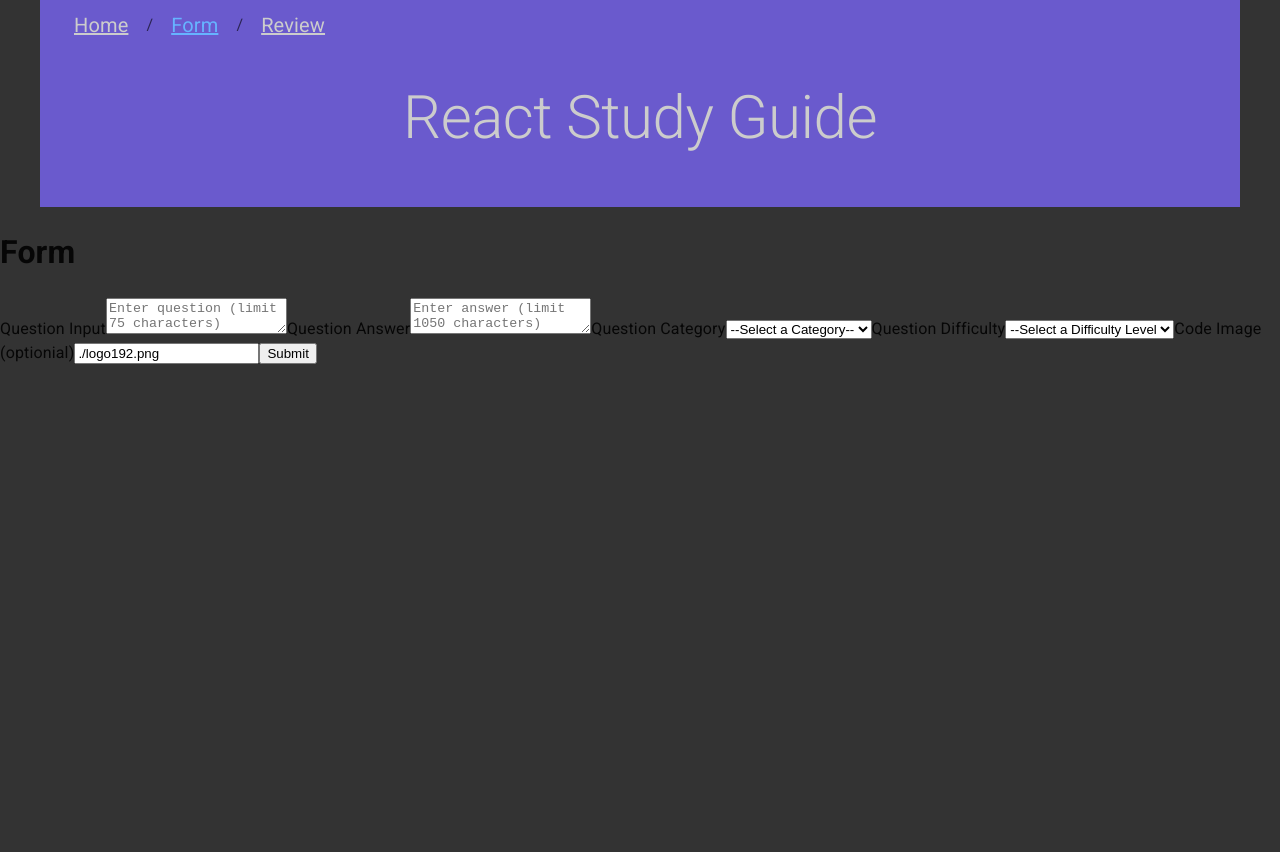
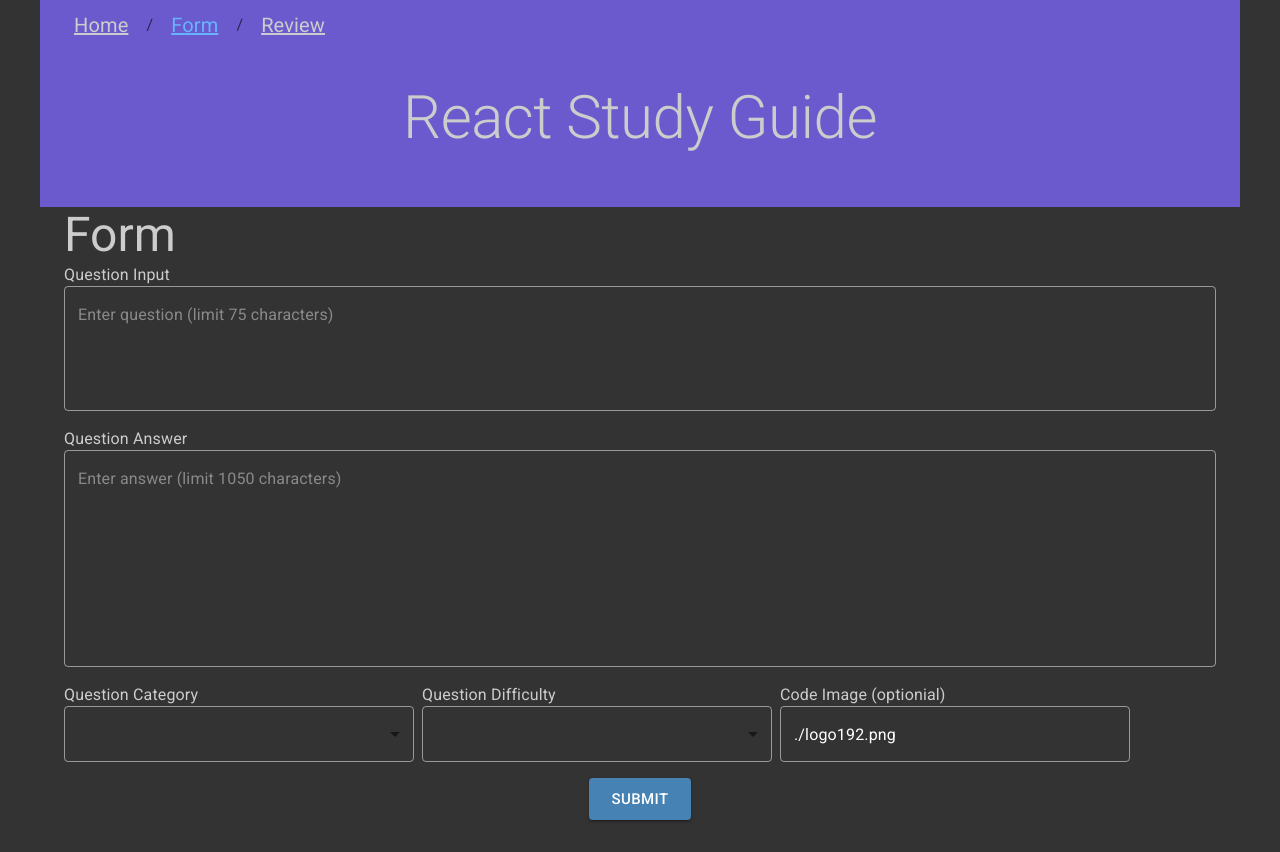
Before and after one commit to CooleyWC/project-phase-2, a React (Create React App) app in the folder my-app/: page /question/new in a window 1280 px wide. Before the commit the page ends 800 px from the top, so only its background shows below. Built offline with nearby package versions, Linux system fonts and the light colour scheme; data requests are answered from the project's data file.

Commit message:
added styling to Form

```diff
--- a/my-app/db.json
+++ b/my-app/db.json
@@ -107,6 +107,15 @@
       "code": "./logo192.png",
       "review": false,
       "id": 12
+    },
+    {
+      "title": "hello",
+      "answer": "bro",
+      "category": "jsx",
+      "difficulty": "easy",
+      "code": "./logo192.png",
+      "review": false,
+      "id": 13
     }
   ]
 }
--- a/my-app/src/Form.js
+++ b/my-app/src/Form.js
@@ -1,5 +1,10 @@
 import React, {useState} from 'react';
 import { useOutletContext, useNavigate } from 'react-router-dom';
+import Box from '@mui/material/Box';
+import { InputLabel, Typography, Container, TextField, Button } from '@mui/material';
+import MenuItem from '@mui/material/MenuItem';
+import Select from '@mui/material/Select';
+
 
 const Form = () => {
     const {onAddNewQuestion, URL} = useOutletContext();
@@ -54,33 +59,54 @@
       }
 
     return (
+        <Container>
+        <Box>
         <div>
-            <h1>Form</h1>
-            <form onSubmit={handleSubmit}>
-                <label>Question Input</label>
-                    <textarea name='question-input' placeholder='Enter question (limit 75 characters)' value={titleInput} onChange={handleTitleInput}/>
-                <label>Question Answer</label>
-                    <textarea name='answer-input' placeholder='Enter answer (limit 1050 characters)' value={answerInput} onChange={handleAnswerInput}/>
-                <label>Question Category</label>
-                    <select value={categorySelect} onChange={(e)=>setCategorySelect(e.target.value)}>
-                        <option value=''>--Select a Category--</option>
-                        <option value='jsx'>JSX</option>
-                        <option value='components-props'>Components-Props</option>
-                        <option value='state'>State</option>
-                        <option value='router'>Router</option>
-                    </select>
-                <label>Question Difficulty</label>
-                    <select  value={difficultySelect} onChange={(e)=>{setDifficultySelect(e.target.value)}}>
-                        <option value=''>--Select a Difficulty Level</option>
-                        <option value='easy'>Easy</option>
-                        <option value='medium'>Medium</option>
-                        <option value='advanced'>Advanced</option>
-                    </select>
-                <label>Code Image (optionial)</label>
-                    <input type='text' placeholder='Enter code image' value={imageInput} onChange={(e)=>{setImageInput(e.target.value)}}/>
-                <input type='submit' placeholder='Submit' />
+            <Typography variant='h3' className='form'>Form</Typography>
+            <form onSubmit={handleSubmit} className='form'>
+                <Box mb={2}>
+                <InputLabel sx={{color: '#cccccc'}}>Question Input</InputLabel>
+                    <TextField sx={{width:'100%'}} multiline rows={4} name='question-input' placeholder='Enter question (limit 75 characters)' value={titleInput} onChange={handleTitleInput}/>
+                    </Box>
+                    <Box mb={2}>
+                <InputLabel sx={{color: '#cccccc'}}>Question Answer</InputLabel>
+                    <TextField sx={{width:'100%'}} multiline rows={8} name='answer-input' placeholder='Enter answer (limit 1050 characters)' value={answerInput} onChange={handleAnswerInput}/>
+                </Box>
+                <Box display='flex' flexDirection='row' alignItems='center' mb={2}>
+                    <Box display='flex' flexDirection='column' alignItems='left'>
+                <InputLabel sx={{color: '#cccccc'}}>Question Category</InputLabel>
+                    <Select sx={{ width: '350px', marginRight: '8px'}} value={categorySelect} onChange={(e)=>setCategorySelect(e.target.value)}>
+                        <MenuItem value=''>--Select a Category--</MenuItem>
+                        <MenuItem value='jsx'>JSX</MenuItem>
+                        <MenuItem value='components-props'>Components-Props</MenuItem>
+                        <MenuItem value='state'>State</MenuItem>
+                        <MenuItem value='router'>Router</MenuItem>
+                    </Select>
+                    </Box>
+
+                    <Box display='flex' flexDirection='column' alignItems='left'>
+                <InputLabel sx={{color: '#cccccc'}}>Question Difficulty</InputLabel>
+                    <Select  sx={{ width: '350px', marginRight: '8px'}} value={difficultySelect} onChange={(e)=>{setDifficultySelect(e.target.value)}}>
+                        <MenuItem value=''>--Select a Difficulty Level</MenuItem>
+                        <MenuItem value='easy'>Easy</MenuItem>
+                        <MenuItem value='medium'>Medium</MenuItem>
+                        <MenuItem value='advanced'>Advanced</MenuItem>
+                    </Select>
+                    </Box>
+
+                    <Box display='flex' flexDirection='column' alignItems='left'>
+                <InputLabel sx={{color: '#cccccc'}}>Code Image (optionial)</InputLabel>
+                    <TextField  sx={{ width: '350px', marginRight: '8px'}} type='text' placeholder='Enter code image' value={imageInput} onChange={(e)=>{setImageInput(e.target.value)}}/>
+                </Box>
+                </Box>
+                <Box textAlign='center'>
+                <Button type='submit' variant='contained' size='large' color='secondary'>Submit</Button>
+
+                </Box>
             </form>
         </div>
+        </Box>
+        </Container>
     );
 };
 
--- a/my-app/src/index.css
+++ b/my-app/src/index.css
@@ -35,3 +35,11 @@
 .App {
   padding-bottom: 32px;
 }
+
+.form {
+  color: #cccccc
+}
+
+.menu-iem {
+  width: 200px
+}
```
